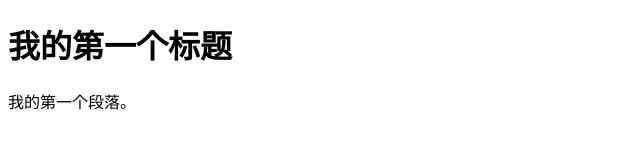
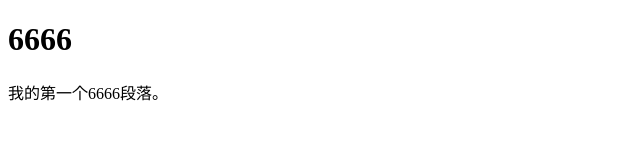
Before and after one commit to always-shine/always-shine, a plain HTML site: page index.html in a window 1280 px wide. Shown: the whole page, without its empty margins (0-640 px from the left). Drawn offline with Linux system fonts and the light colour scheme.

Commit message:
Update index.html
好了

```diff
--- a/index.html
+++ b/index.html
@@ -2,10 +2,10 @@
 <html>
 <head>
 <meta charset="utf-8">
-<title>菜鸟教程(runoob.com)</title>
+<title>6666666</title>
 </head>
 <body>
-    <h1>我的第一个标题</h1>
-    <p>我的第一个段落。</p>
+    <h1>6666</h1>
+    <p>我的第一个6666段落。</p>
 </body>
 </html>
```
